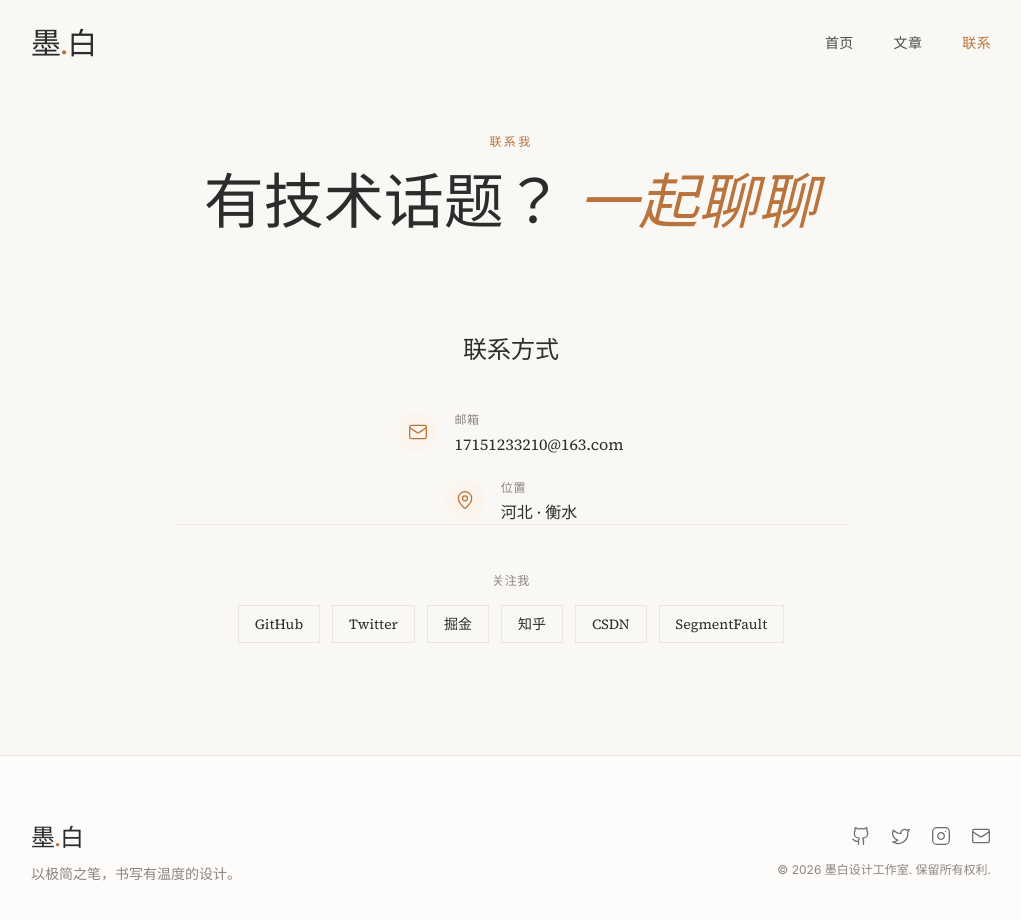
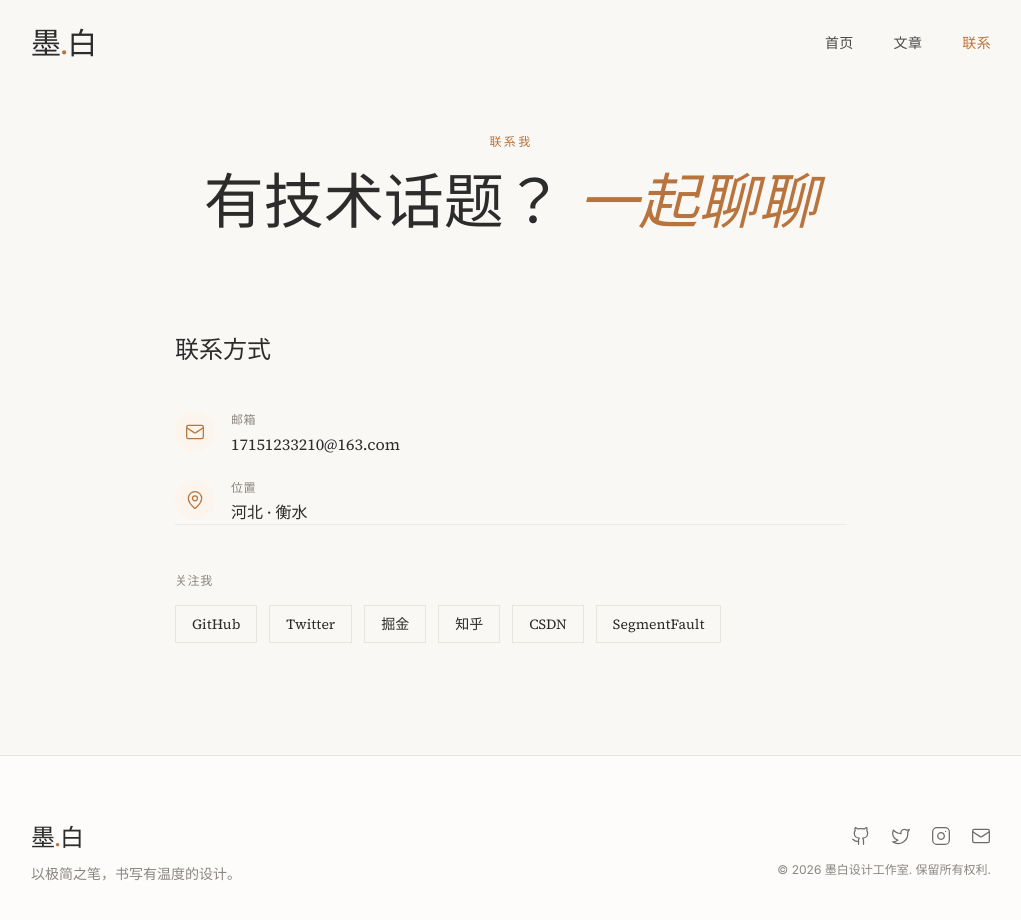
Before and after one commit to kukudefage/aboutUs, a React (Vite) app: page /contact in a window 1280 px wide. Shown: the top 920 px of the page, without its empty margins (129-1150 px from the left). Built offline with nearby package versions, Linux system fonts and the light colour scheme; a web font is replaced by a local one.

Commit message:
feat: 创建个人网站
Co-authored-by: traeagent <traeagent@users.noreply.github.com>

```diff
--- a/src/pages/Contact.tsx
+++ b/src/pages/Contact.tsx
@@ -43,13 +43,13 @@ export default function Contact() {
         <div className="container">
           <div className="max-w-2xl mx-auto">
             <div ref={infoRef} className="reveal">
-              <div className="text-center mb-12">
+              <div className="text-left mb-12">
                 <h2 className="font-display text-2xl font-medium text-ink-900 mb-6">
                   联系方式
                 </h2>
               </div>
 
-              <div className="space-y-6 flex flex-col items-center">
+              <div className="space-y-6">
                 {contactInfo.map((item, index) => (
                   <div key={index} className="flex items-start gap-4">
                     <div className="w-10 h-10 rounded-full bg-ochre-50 flex items-center justify-center flex-shrink-0">
@@ -77,11 +77,11 @@ export default function Contact() {
                 ))}
               </div>
 
-              <div className="pt-12 border-t border-cream-300/60 text-center">
+              <div className="pt-12 border-t border-cream-300/60">
                 <p className="font-sans text-xs text-ink-400 uppercase tracking-wider mb-4">
                   关注我
                 </p>
-                <div className="flex flex-wrap justify-center gap-3">
+                <div className="flex flex-wrap gap-3">
                   {['GitHub', 'Twitter', '掘金', '知乎', 'CSDN', 'SegmentFault'].map(
                     (platform) => (
                       <a
```
